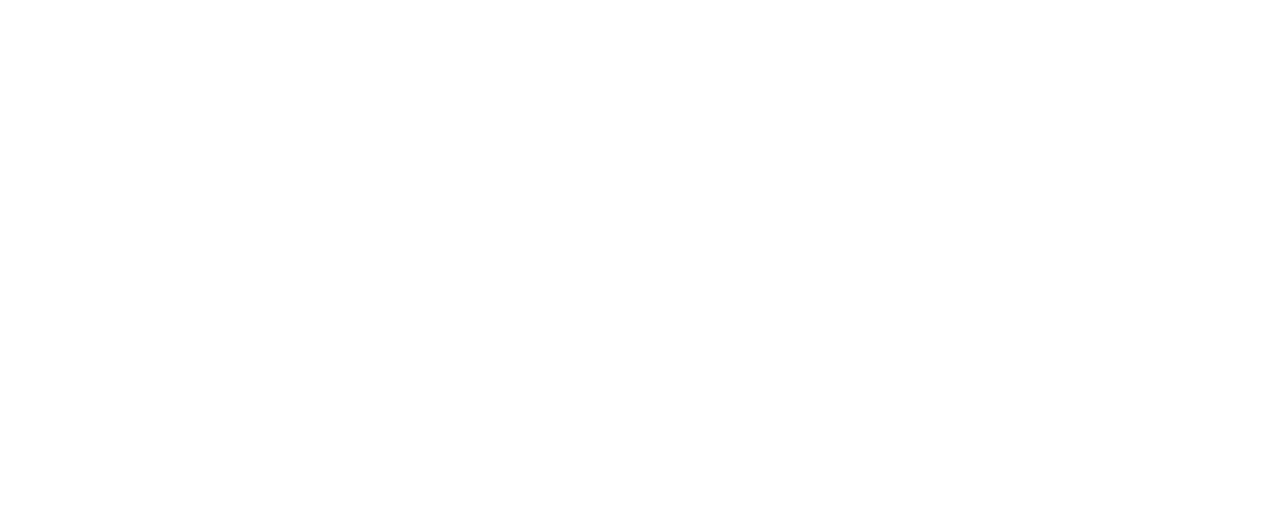
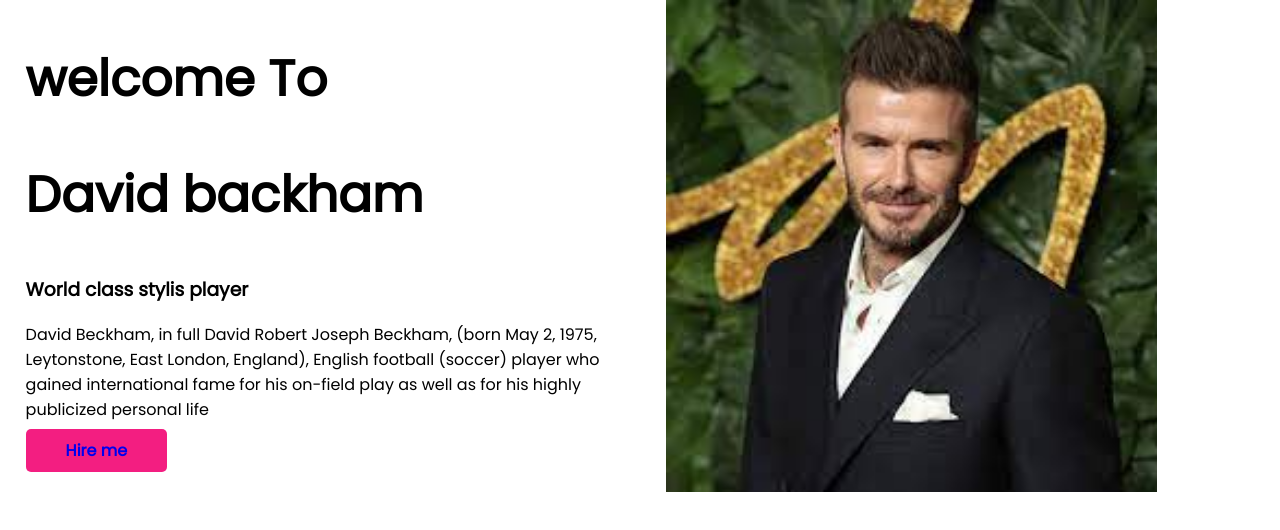
Before and after one commit to yeasinarafat51/developer-protfolio, a plain HTML site: page index.html in a window 1280 px wide. Drawn offline with Linux system fonts and the light colour scheme.

Commit message:
top added

```diff
--- a/index.html
+++ b/index.html
@@ -5,9 +5,29 @@
     <meta http-equiv="X-UA-Compatible" content="IE=edge">
     <meta name="viewport" content="width=device-width, initial-scale=1.0">
     <title>yeasin portfolio</title>
+    <link rel="preconnect" href="https://fonts.googleapis.com">
+<link rel="preconnect" href="https://fonts.gstatic.com" crossorigin>
+<link href="https://fonts.googleapis.com/css2?family=Poppins&display=swap" rel="stylesheet">
     <link rel="stylesheet" href="style.css">
 </head>
 <body>
+    <section class="yeasin">
+        <div class="half">
+            <h1>welcome To</h1>
+            <h1>David backham </h1>
+            <h3>World class stylis player</h3>
+            <p>David Beckham, in full David Robert Joseph
+                Beckham, (born May 2, 1975, Leytonstone,
+                 East London, England), English football (soccer)
+                  player who gained international fame for his on-field
+                   play as well as for his highly publicized personal
+                   life</p>
+                   <a class="btn" target="blanck" href="#">Hire me</a>
+
+        </div>
+        <div class="half"><img src="david.jpg" alt=""></div>
+    </section>
+
 
 </body>
 </html>
--- a/style.css
+++ b/style.css
@@ -0,0 +1,9 @@
+body{font-family: 'Poppins', sans-serif; margin: 0;}
+h1{font-size: 50px;}
+.yeasin{display: flex;}
+.half{width: 50%; padding-left: 2%;}
+.half img{width: 80%;}
+.btn{text-decoration: none;
+background-color: rgb(243, 30, 129); padding: 10px 40px;
+font-weight: 700;
+border-radius: 5px;}
```
Also changed, not shown: david.jpg (added), david3.jpg (added).
